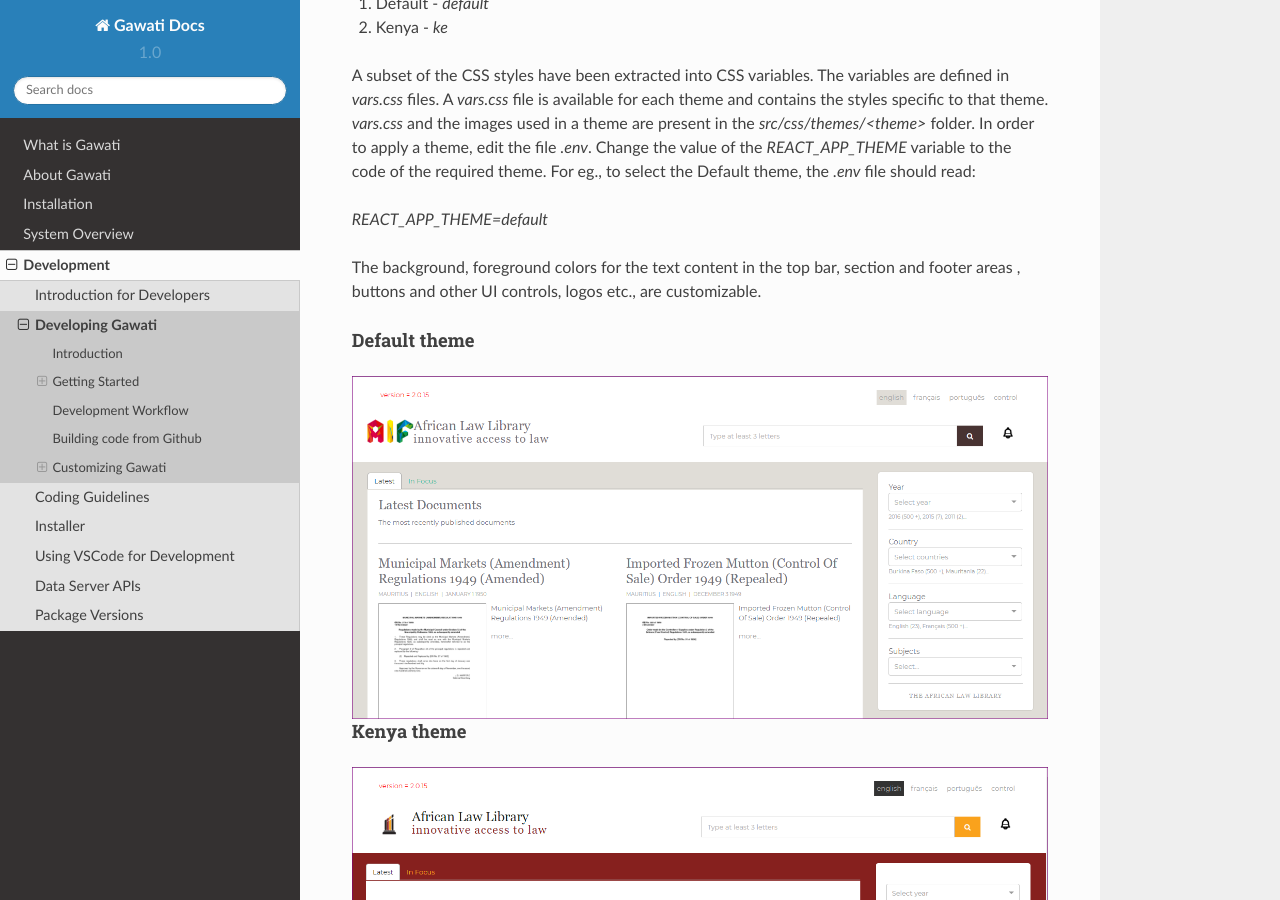
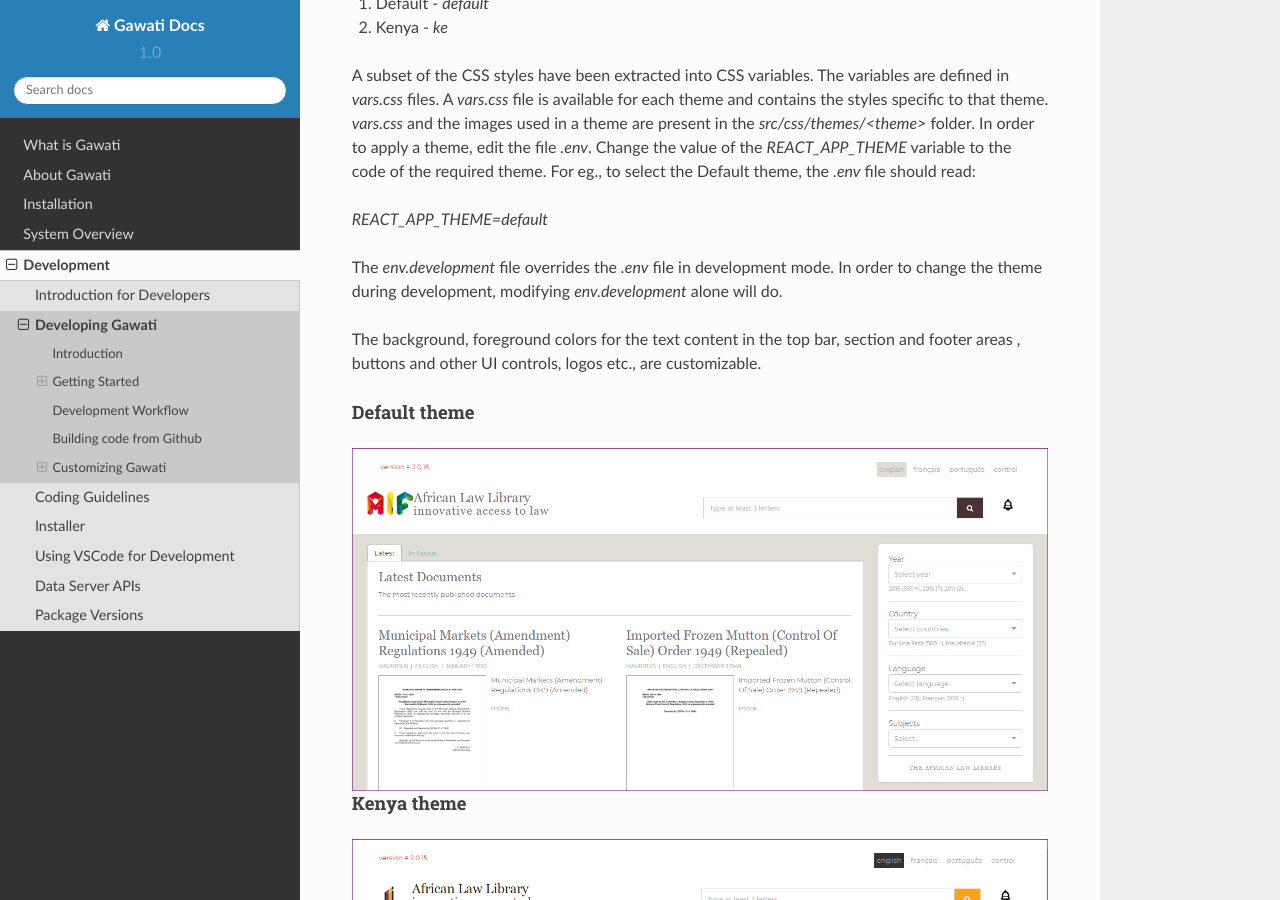
Before and after one commit to gawati/gawati-docs, a Sphinx documentation site: the page built from docs/source/development/dev-env.rst, in a window 1280 px wide and 900 px high, scrolled down 4222 px. Built offline with Sphinx 7.4.7 and the Read the Docs theme 2.0.0, drawn with Linux system fonts in a browser that asks for light colours.

Commit message:
env.development

```diff
--- a/docs/source/development/dev-env.rst
+++ b/docs/source/development/dev-env.rst
@@ -108,6 +108,8 @@ A subset of the CSS styles have been extracted into CSS variables.  The variable
 
 `REACT_APP_THEME=default`
 
+The `env.development` file overrides the `.env` file in development mode.  In order to change the theme during development, modifying `env.development` alone will do.
+
 The background, foreground colors for the text content in the top bar, section and footer areas , buttons and other UI controls, logos etc., are customizable.
 
 Default theme
```
